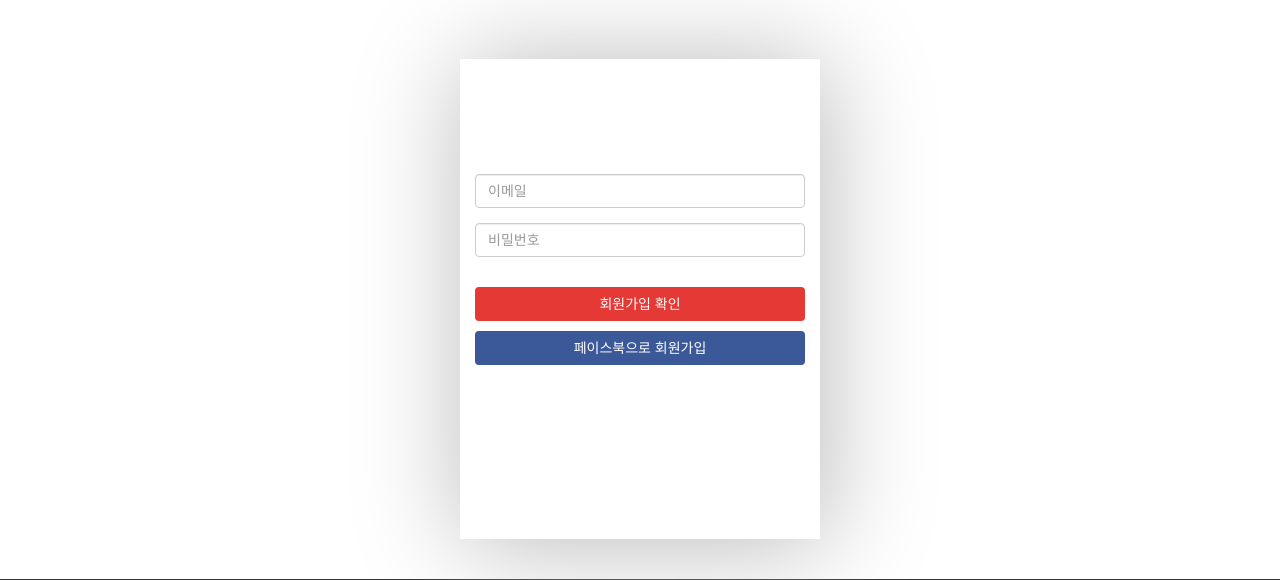
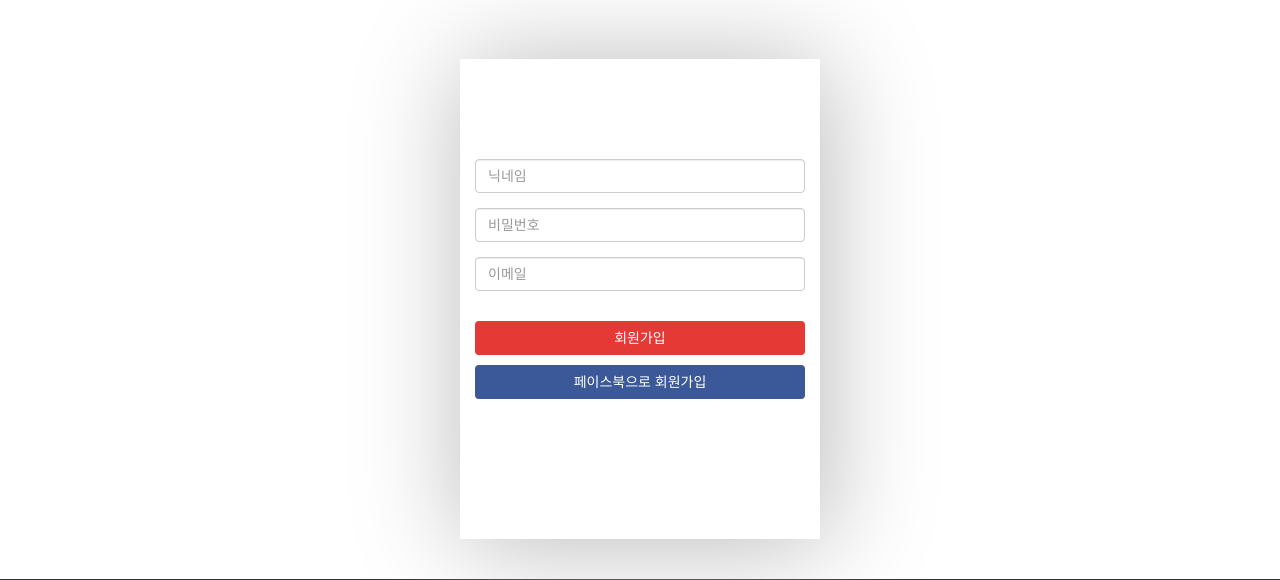
Before and after one commit to jupiny/EnglishDiary, a Django app: page /signup/ in a window 1280 px wide. Shown: the part 51-631 px from the top of the page. Run offline with Django 3.2, Linux system fonts and the light colour scheme; parts of the project's set-up code (start-up, migrations or seed data) failed here and were passed over; some libraries are stand-ins or nearby versions.

Commit message:
update singup:add function to get user id, password, email

```diff
--- a/english_diary/users/templates/users/signup.html
+++ b/english_diary/users/templates/users/signup.html
@@ -7,13 +7,13 @@
             <div class="row">
                 <div class="col-xl-12 col-sm-6 col-sm-offset-3 col-md-4 col-md-offset-4 col-lg-4 col-lg-offset-4">
                     <div class="login-card">
-                        <form action="">
+                        <form action="{% url "users:signup" %}" method="POST">
+                            {% csrf_token %}
                             <div class="row">
+                                    <input id="username" name="username" placeholder="닉네임" type="text" required class="form-control input-username col-xl-12 col-sm-12 col-md-12 col-lg-12">
+                                    <input id="password" placeholder="비밀번호" type="password" required class="form-control input-password col-xl-12 col-sm-12 col-md-12 col-lg-12">
                                     <input id="email" placeholder="이메일" type="email" class="form-control input-email col-xl-12 col-sm-12 col-md-12 col-lg-12">
-
-                                    <input id="password" placeholder="비밀번호" type="password" class="form-control input-password col-xl-12 col-sm-12 col-md-12 col-lg-12">
-
-                                <a class="btn btn-login col-xl-12 col-sm-12 col-md-12 col-lg-12" href="#">회원가입 확인</a>
+                                <input type="submit" value="회원가입" class="btn btn-login col-xl-12 col-sm-12 col-md-12 col-lg-12">
 
                                 <button class="btn btn-fb-login col-xl-12 col-sm-12 col-md-12 col-lg-12" type="submit" name="action">페이스북으로 회원가입</button>
                             </div>
--- a/english_diary/users/views/signup.py
+++ b/english_diary/users/views/signup.py
@@ -18,10 +18,10 @@ class SignupView(View):
         password = request.POST.get("password")
         email = request.POST.get("email")
 
-        user = get_user_model().object.create_user(
+        user = get_user_model().objects.create_user(
             username=username,
             password=password,
             email=email,
         )
 
-        return redirect(reverse("user:login"))
+        return redirect(reverse("users:login"))
```
